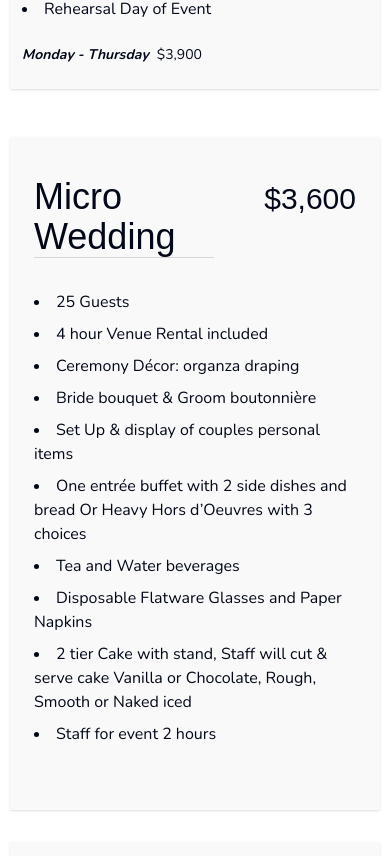
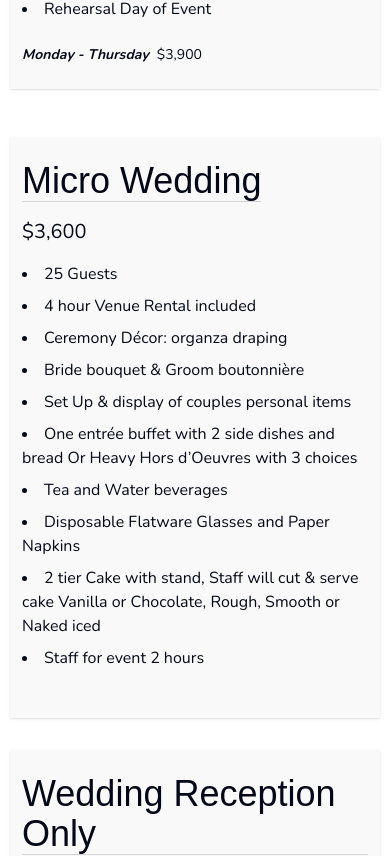
Before and after one commit to Dillonzellis/rlmaffairs-v4, a Next.js app: page /wedding-packages in a window 390 px wide. Shown: the part 3777-4633 px from the top of the page. Built offline with nearby package versions, Linux system fonts and the light colour scheme; a web font is replaced by a local one.

Commit message:
style: small packages mobile responsive

```diff
--- a/src/components/sections/packages/SmallPackage.tsx
+++ b/src/components/sections/packages/SmallPackage.tsx
@@ -6,19 +6,20 @@ export const SmallPackage = ({
   feats,
 }: TypeSmallPackages) => {
   return (
-    <div className="rounded-sm bg-[#d5d5d5]/15 px-6 py-10 shadow">
-      <div className="flex items-baseline justify-between gap-20">
-        <div className="pb-8">
+    <div className="rounded-sm bg-[#d5d5d5]/15 px-3 py-6 shadow md:px-6 md:py-10">
+      <div className="flex flex-col items-baseline justify-between md:flex-row md:gap-20">
+        <div className="pb-4 md:pb-8">
           <div className="font-serif text-4xl">{title}</div>
-          <hr className="border-t-1 w-[120%] border-[#d5d5d5]"></hr>
+          <hr className="border-t-1 w-full border-[#d5d5d5] md:w-[120%]"></hr>
         </div>
         <div className="">
           {mainPrice ? (
-            <div className="font-serif text-3xl">{mainPrice}</div>
+            <div className="pb-4 text-xl md:pb-2 md:font-serif md:text-3xl">
+              {mainPrice}
+            </div>
           ) : null}
         </div>
       </div>
-
       <ul className="list-inside list-disc space-y-2 pb-6">
         {feats.map((feat, i) => (
           <li key={i}>{feat}</li>
```
